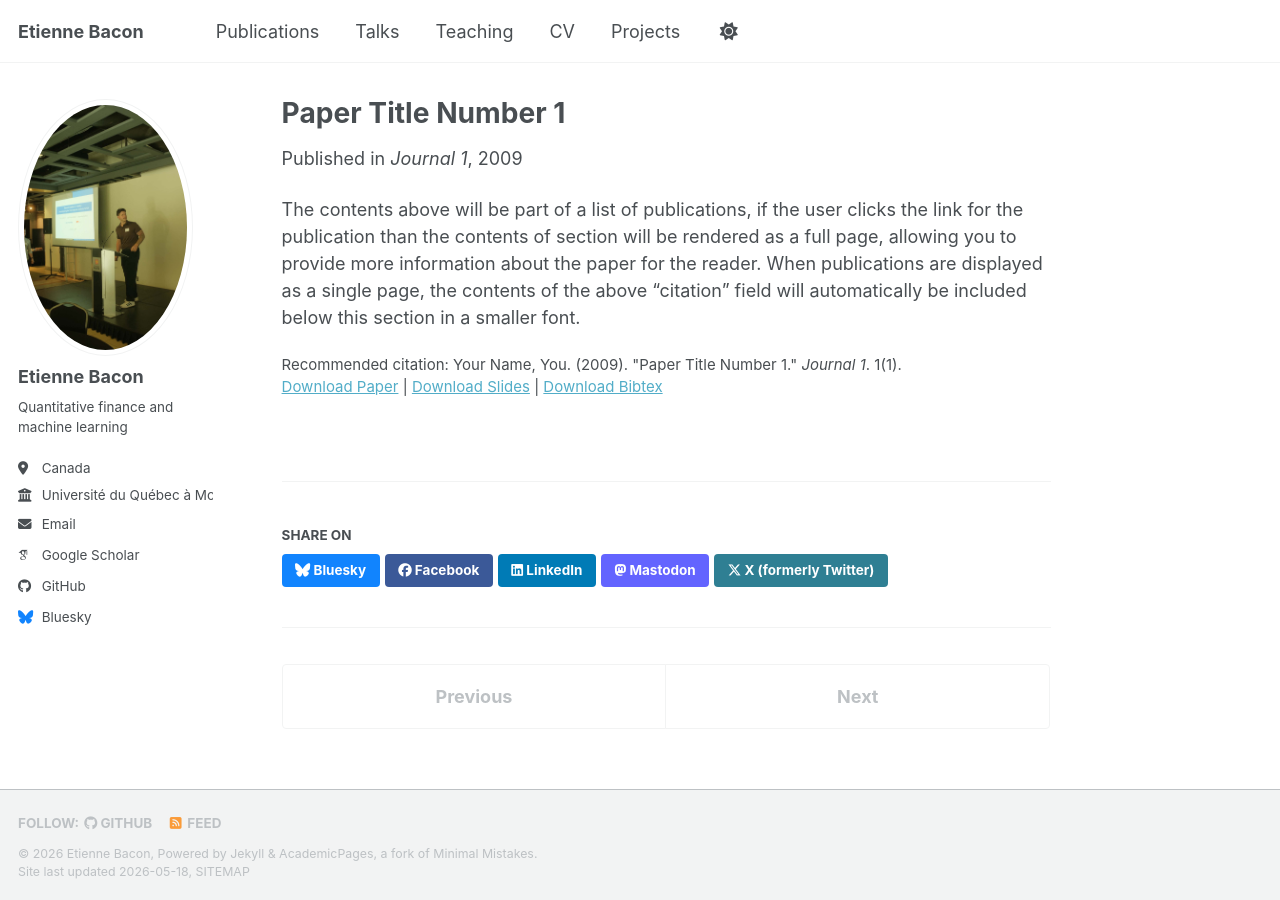
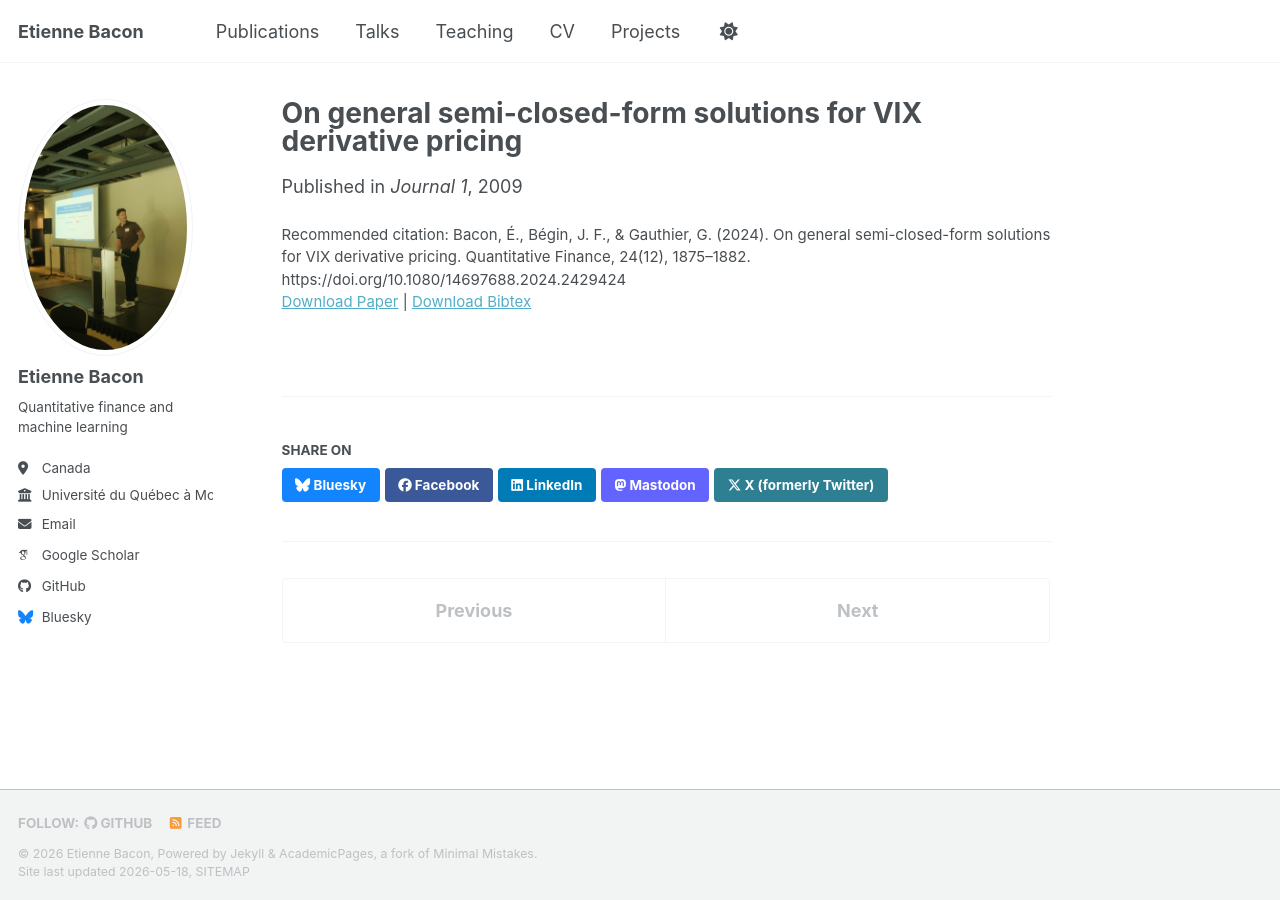
Before and after one commit to EtienneBacon/EtienneBacon.github.io, a Jekyll site: the page built from _publications/2009-10-01-paper-title-number-1.md, in a window 1280 px wide. Built offline with Jekyll 4.4.1, drawn with Linux system fonts in a browser that asks for light colours; some web fonts are replaced; a script bundle is joined from its source files by our own code; library files that are not in the unit come from our copies.

Commit message:
Update 2009-10-01-paper-title-number-1.md

```diff
--- a/_publications/2009-10-01-paper-title-number-1.md
+++ b/_publications/2009-10-01-paper-title-number-1.md
@@ -1,14 +1,13 @@
 ---
-title: "Paper Title Number 1"
+title: "On general semi-closed-form solutions for VIX derivative pricing"
 collection: publications
 category: manuscripts
 permalink: /publication/2009-10-01-paper-title-number-1
 excerpt: 'This paper is about the number 1. The number 2 is left for future work.'
 date: 2009-10-01
 venue: 'Journal 1'
-slidesurl: 'https://academicpages.github.io/files/slides1.pdf'
-paperurl: 'https://academicpages.github.io/files/paper1.pdf'
-bibtexurl: 'https://academicpages.github.io/files/bibtex1.bib'
-citation: 'Your Name, You. (2009). &quot;Paper Title Number 1.&quot; <i>Journal 1</i>. 1(1).'
+slidesurl:
+paperurl: '[https://academicpages.github.io/files/paper1.pdf](https://www.tandfonline.com/doi/abs/10.1080/14697688.2024.2429424)'
+bibtexurl: ''
+citation: 'Bacon, É., Bégin, J. F., & Gauthier, G. (2024). On general semi-closed-form solutions for VIX derivative pricing. Quantitative Finance, 24(12), 1875–1882. https://doi.org/10.1080/14697688.2024.2429424'
 ---
-The contents above will be part of a list of publications, if the user clicks the link for the publication than the contents of section will be rendered as a full page, allowing you to provide more information about the paper for the reader. When publications are displayed as a single page, the contents of the above "citation" field will automatically be included below this section in a smaller font.
```
